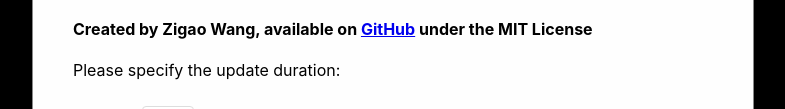
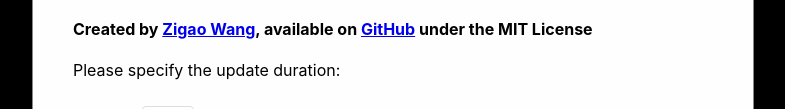
Before and after one commit to ZigaoWang/macos-update, a plain HTML site: page index.html in a window 1280 px wide. Shown: the part 183-292 px from the top of the page, without its empty margins (247-1032 px from the left). Drawn offline with Linux system fonts and the light colour scheme.

Commit message:
Added hyperlink for Zigao Wang

```diff
--- a/index.html
+++ b/index.html
@@ -11,7 +11,7 @@
     <div class="modal-content">
         <span class="close">&times;</span>
         <h1>Welcome to the macOS Update Simulation</h1>
-        <h4>Created by Zigao Wang, available on <a href="https://github.com/ZigaoWang/macos-update" target="_blank" rel="noopener noreferrer">GitHub</a> under the MIT License</h4>
+        <h4>Created by <a href="https://zigao.wang" target="_blank">Zigao Wang</a>, available on <a href="https://github.com/ZigaoWang/macos-update" target="_blank" rel="noopener noreferrer">GitHub</a> under the MIT License</h4>
         <p>Please specify the update duration:</p>
         <label for="minutes">Minutes:</label>
         <input type="number" id="minutes" name="minutes" value="5" min="0"><br>
```
